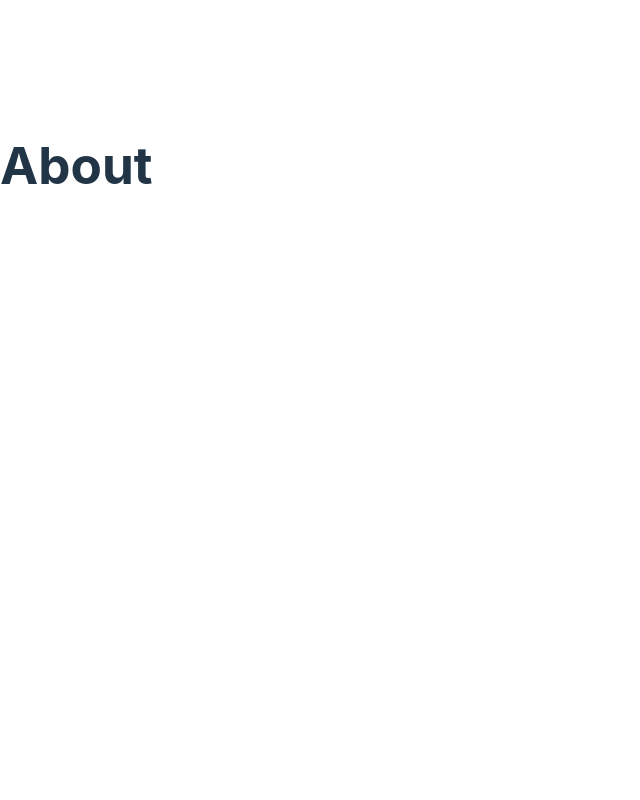
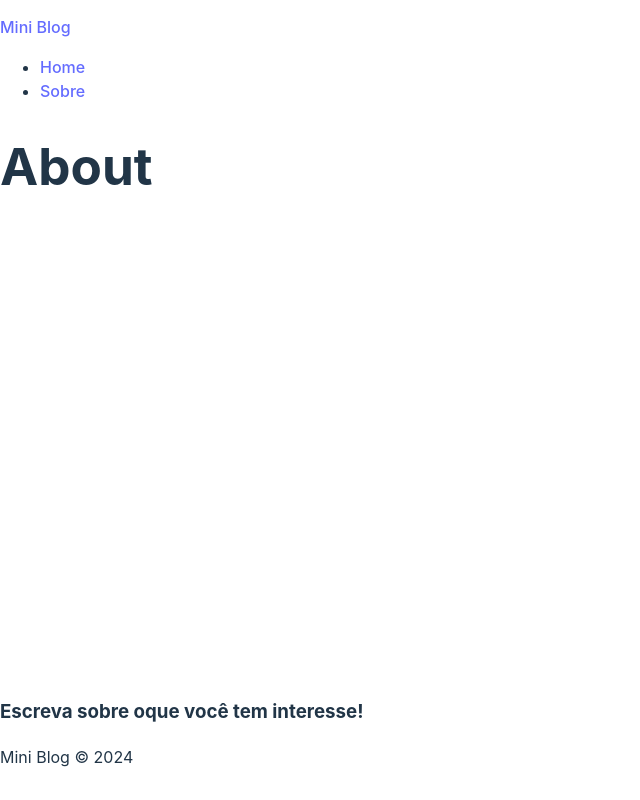
Before and after one commit to AlexandreLiberatto/MiniBlog, a React (Vite) app: page /about in a window 1280 px wide. Shown: the whole page, without its empty margins (0-640 px from the left). Built offline with nearby package versions, Linux system fonts and the light colour scheme.

Commit message:
Criando navegação entre as páginas e o rodapé

```diff
--- a/src/components/Footer.jsx
+++ b/src/components/Footer.jsx
@@ -1,11 +1,10 @@
-import style from './Footer.module.css'
+import style from "./Footer.module.css";
 
 const Footer = () => {
-  return (
-    <div>
+  return <footer>
+    <h3>Escreva sobre oque você tem interesse!</h3>
+    <p>Mini Blog &copy; 2024</p>
+  </footer>;
+};
 
-    </div>
-  )
-}
-
-export default Footer
+export default Footer;
--- a/src/components/Navbar.jsx
+++ b/src/components/Navbar.jsx
@@ -1,10 +1,22 @@
+import { NavLink } from 'react-router-dom'
+
 import style from './Navbar.module.css'
 
 const Navbar = () => {
   return (
-    <div>
-
-    </div>
+    <nav>
+        <NavLink to='/'>
+            Mini <span>Blog</span>
+        </NavLink>
+        <ul>
+            <li>
+                <NavLink to='/'>Home</NavLink>
+            </li>
+            <li>
+                <NavLink to='/about'>Sobre</NavLink>
+            </li>
+        </ul>
+    </nav>
   )
 }
 
```
